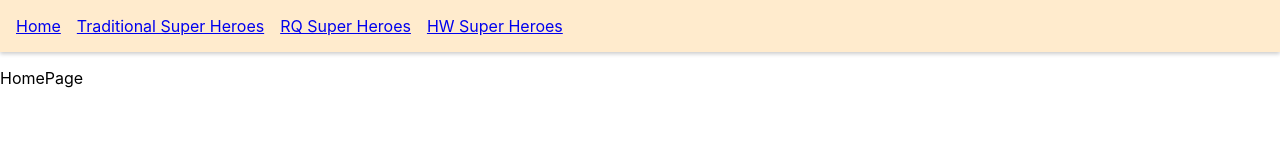
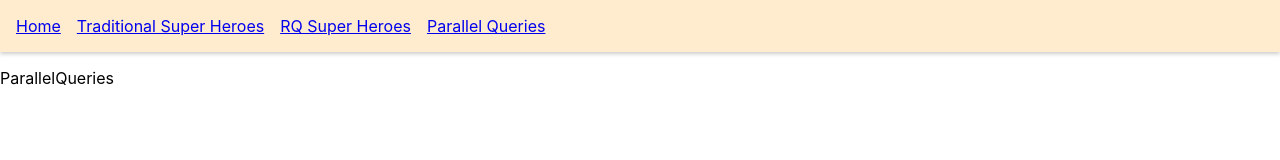
Before and after one commit to dattruong88vn/education-react-query, a React (Create React App) app: page /hw-parallel-queries in a window 1280 px wide. Shown: the top 160 px of the page. Built offline with nearby package versions, Linux system fonts and the light colour scheme; data requests are answered from the project's data file.

Commit message:
parallel query

```diff
--- a/db.json
+++ b/db.json
@@ -15,5 +15,10 @@
       "name": "Wonder Woman",
       "alterEgo": "Princess Diana"
     }
+  ],
+  "friends": [
+    { "id": 1, "name": "Thanh Dat" },
+    { "id": 2, "name": "Dat 09" },
+    { "id": 3, "name": "Dat Truong" }
   ]
 }
--- a/src/App.js
+++ b/src/App.js
@@ -8,6 +8,7 @@ import { RQSuperHeroesPage } from "./components/RQSuperHeroesPage";
 import { SuperHeroesPage } from "./components/SuperHeroesPage";
 import { HWSuperHeroesPage } from "./components/HWSuperHeroesPage";
 import { RQSuperHeroPage } from "./components/RQSuperHeroPage";
+import { ParallelQueries } from "./components/ParallelQueries";
 
 const queryClient = new QueryClient();
 
@@ -27,8 +28,11 @@ function App() {
               <li>
                 <Link to="/rq-super-heroes">RQ Super Heroes</Link>
               </li>
+              {/* <li>
+                <Link to="/hw-super-heroes">HW Super Heroes</Link>
+              </li> */}
               <li>
-                <Link to="/hw-super-heroes">HW Super Heroes</Link>
+                <Link to="/hw-parallel-queries">Parallel Queries</Link>
               </li>
             </ul>
           </nav>
@@ -45,6 +49,9 @@ function App() {
             <Route path="/hw-super-heroes">
               <HWSuperHeroesPage />
             </Route>
+            <Route path="/hw-parallel-queries">
+              <ParallelQueries />
+            </Route>
             <Route path="/">
               <HomePage />
             </Route>
--- /dev/null
+++ b/src/components/ParallelQueries.js
@@ -0,0 +1,16 @@
+import axios from "axios";
+import React from "react";
+import { useQuery } from "react-query";
+
+const fetchSuperHeroes = () => {
+  return axios.get("http://localhost:4000/superheroes");
+};
+const fetchFriends = () => {
+  return axios.get("http://localhost:4000/friends");
+};
+
+export const ParallelQueries = () => {
+  const { data: superHeroes } = useQuery("super-heroes", fetchSuperHeroes);
+  const { data: friends } = useQuery("friend", fetchFriends);
+  return <div>ParallelQueries</div>;
+};
```
